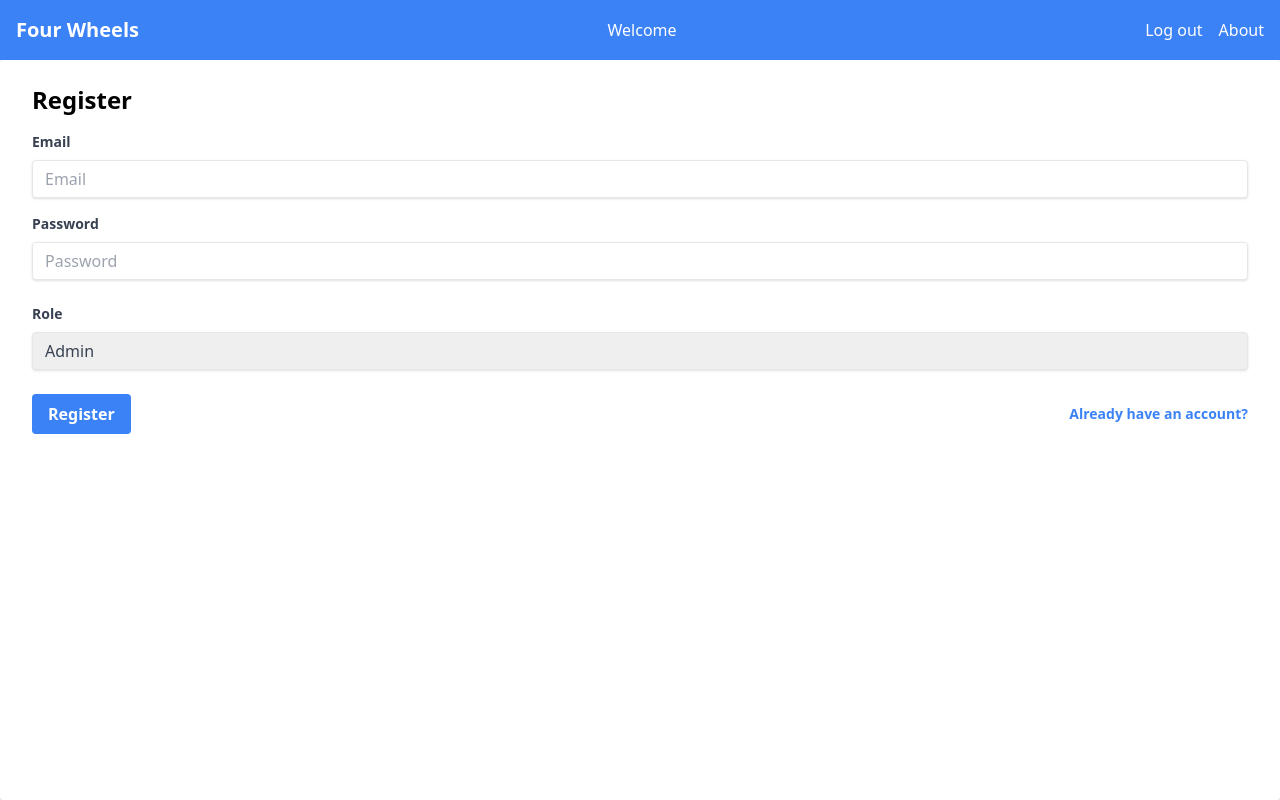
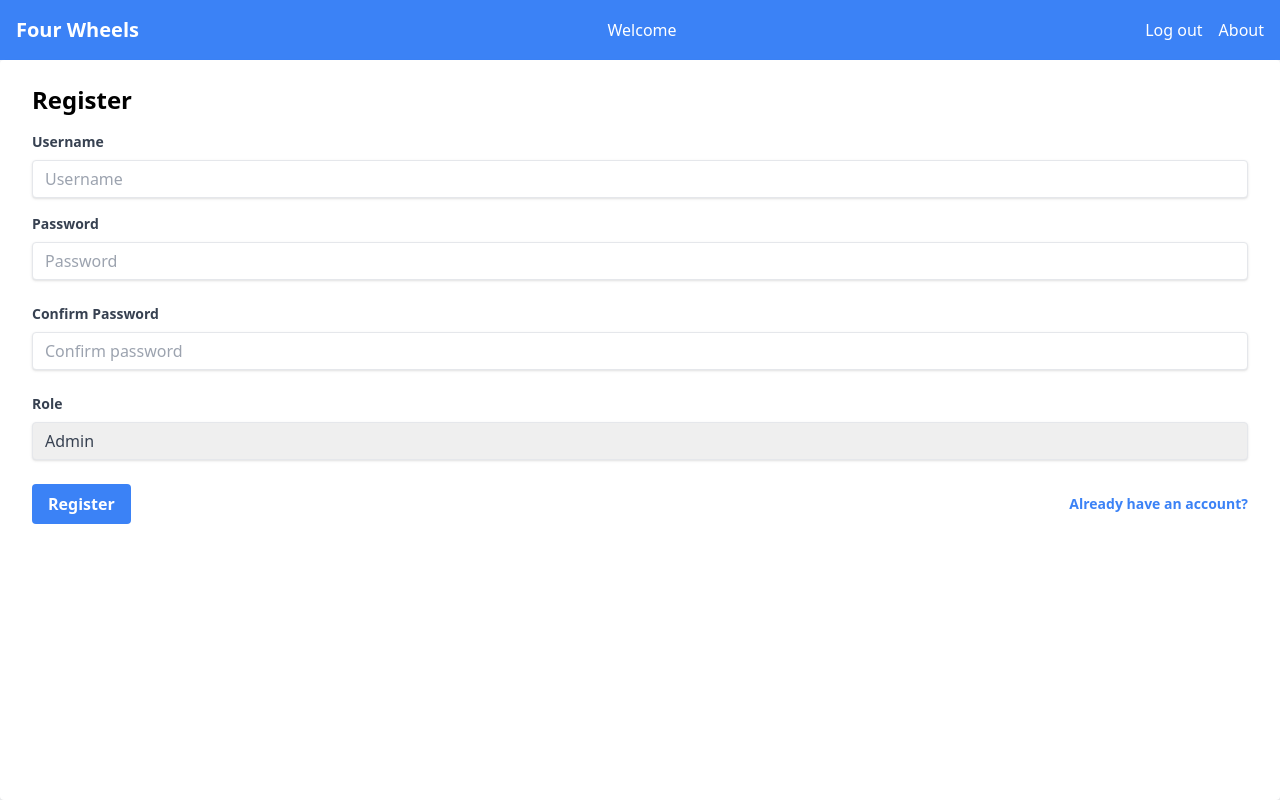
Before and after one commit to HieuJamesNg204/vuejs-four-wheels, a Vue app: page /fourwheels/register in a window 1280 px wide. Built offline with nearby package versions, Linux system fonts and the light colour scheme.

Commit message:
Update four wheels frontend

```diff
--- a/src/pages/Automakers.vue
+++ b/src/pages/Automakers.vue
@@ -6,15 +6,24 @@ import { useRouter } from "vue-router";
 const router = useRouter();
 
 const automakers = ref([]);
+const userRole = ref('');
 
 onMounted(async () => {
-    const token = localStorage.getItem("token");
+    const token = localStorage.getItem('token');
     if (!token) {
-        alert("You need to log in to proceed!");
-        router.push("/fourwheels/login");
+        alert('You need to log in to proceed!');
+        router.push('/fourwheels/login');
     }
 
     try {
+        const userRes = await axios.get('http://localhost:3000/fourwheels/auth', {
+            headers: {
+                'x-auth-token': `${token}`,
+            },
+        });
+
+        userRole.value = userRes.data.role;
+
         const res = await axios.get('http://localhost:3000/fourwheels/automakers', {
             headers: {
                 'x-auth-token': `${token}`,
@@ -24,9 +33,22 @@ onMounted(async () => {
         console.log('Automakers response:', res.data);
         automakers.value = res.data;
     } catch (error) {
+        if (error.response) {
+            const statusCode = error.response.status;
+
+            if (statusCode === 401) {
+                localStorage.setItem('token', '');
                 localStorage.setItem('username', '');
                 alert('Session Expired! Please log in again to proceed!');
                 router.push('/fourwheels/login');
+            } else {
+                console.error('An unexpected error occurred:', error);
+                alert('An unexpected error occurred.');
+            }
+        } else {
+            console.error('An unexpected error occurred:', error);
+            alert('An unexpected error occurred.');
+        }
     }
 });
 
@@ -67,7 +89,7 @@ const viewAutomakerInfo = (id) => {
 
 <template>
     <div class="container mx-auto p-4">
-        <div class="flex mb-4">
+        <div v-if="userRole === 'admin'" class="flex mb-4">
             <button class="btn-primary" @click="createAutomaker">
                 Create Automaker
             </button>
@@ -87,10 +109,11 @@ const viewAutomakerInfo = (id) => {
                 <td class="py-2 px-4 border-b">{{ automaker._id }}</td>
                 <td class="py-2 px-4 border-b">{{ automaker.name }}</td>
                 <td class="py-2 px-4 border-b">
-                <button class="btn-edit" @click="editAutomaker(automaker._id)">
+                <button v-if="userRole === 'admin'" class="btn-edit" @click="editAutomaker(automaker._id)">
                     Edit
                 </button>
                 <button
+                    v-if="userRole === 'admin'"
                     class="btn-delete"
                     @click="deleteAutomaker(automaker._id)"
                 >
--- a/src/pages/CreateAutomaker.vue
+++ b/src/pages/CreateAutomaker.vue
@@ -9,10 +9,27 @@ const text = ref('');
 
 const token = localStorage.getItem('token');
 
-onMounted(() => {
+onMounted(async () => {
     if (!token) {
         alert('You need to log in to proceed');
         router.push('/fourwheels/login');
+    }
+
+    try {
+        const userRes = await axios.get('http://localhost:3000/fourwheels/auth', {
+            headers: {
+                'x-auth-token': `${token}`
+            }
+        });
+
+        const userRole = userRes.data.role;
+
+        if (userRole === 'customer') {
+            alert('Sorry. you don\'t have permission to access this page :(');
+            router.back();
+        }
+    } catch (error) {
+        //
     }
 });
 
@@ -34,9 +51,24 @@ const handleCreate = async () => {
         alert('Automaker created');
         router.push('/fourwheels/automakers');
     } catch (error) {
-        localStorage.setItem('username', '');
-        alert('Session Expired! Please log in again to proceed!');
-        router.push('/fourwheels/login');
+        if (error.response) {
+            const statusCode = error.response.status;
+
+            if (statusCode === 401) {
+                localStorage.setItem('username', '');
+                localStorage.setItem('token', '');
+                alert('Session Expired! Please log in again to proceed!');
+                router.push('/fourwheels/login');
+            } else if (statusCode === 400) {
+                alert('Bad request. Please check your input.');
+            } else {
+                console.error('An unexpected error occurred:', error);
+                alert('An unexpected error occurred.');
+            }
+        } else {
+            console.error('An unexpected error occurred:', error);
+            alert('An unexpected error occurred.');
+        }
     }
 };
 </script>
--- a/src/pages/EditAutomaker.vue
+++ b/src/pages/EditAutomaker.vue
@@ -4,6 +4,7 @@ import { ref, onMounted } from 'vue';
 import { useRoute, useRouter } from 'vue-router';
 
 const text = ref('');
+
 const route = useRoute();
 const router = useRouter();
 
@@ -16,19 +17,49 @@ onMounted(async () => {
     }
 
     try {
-        const carById = await axios.get(
+        const userRes = await axios.get('http://localhost:3000/fourwheels/auth', {
+            headers: {
+                'x-auth-token': `${token}`
+            }
+        });
+
+        const userRole = userRes.data.role;
+
+        if (userRole === 'customer') {
+            alert('Sorry. you don\'t have permission to access this page :(');
+            router.back();
+        }
+
+        const automakerRes = await axios.get(
             `http://localhost:3000/fourwheels/automakers/${route.params.id}`,
             {
                 headers: {
-                    'x-auth-token': token
+                    'x-auth-token': `${token}`
                 }
             }
         );
 
-        text.value = carById.data.name;
+        text.value = automakerRes.data.name;
     } catch (error) {
-        alert('Automaker not found :(');
-        router.push('/fourwheels/automakers');
+        if (error.response) {
+            const statusCode = error.response.status;
+
+            if (statusCode === 401) {
+                localStorage.setItem('username', '');
+                localStorage.setItem('token', '');
+                alert('Session Expired! Please log in again to proceed!');
+                router.push('/fourwheels/login');
+            } else if (statusCode === 404) {
+                alert('Automaker not found :(');
+                router.back();
+            } else {
+                console.error('An unexpected error occurred:', error);
+                alert('An unexpected error occurred.');
+            }
+        } else {
+            console.error('An unexpected error occurred:', error);
+            alert('An unexpected error occurred.');
+        }
     }
 })
 
@@ -50,9 +81,22 @@ const handleEdit = async () => {
         alert('Automaker updated');
         router.push('/fourwheels/automakers');
     } catch (error) {
-        localStorage.setItem('username', '');
-        alert('Session Expired! Please log in again to proceed!');
-        router.push('/fourwheels/login');
+        if (error.response) {
+            const statusCode = error.response.status;
+
+            if (statusCode === 401) {
+                localStorage.setItem('username', '');
+                localStorage.setItem('token', '');
+                alert('Session Expired! Please log in again to proceed!');
+                router.push('/fourwheels/login');
+            } else {
+                console.error('An unexpected error occurred:', error);
+                alert('An unexpected error occurred.');
+            }
+        } else {
+            console.error('An unexpected error occurred:', error);
+            alert('An unexpected error occurred.');
+        }
     }
 };
 </script>
--- a/src/pages/Login.vue
+++ b/src/pages/Login.vue
@@ -32,14 +32,14 @@ const handleLogin = async () => {
         <h1 class="text-2xl font-bold mb-4">Login</h1>
         <form>
             <div class="mb-4">
-                <label class="block text-gray-700 text-sm font-bold mb-2" for="email">
-                    Email
+                <label class="block text-gray-700 text-sm font-bold mb-2" for="username">
+                    Username
                 </label>
                 <input
                     class="shadow appearance-none border rounded w-full py-2 px-3 text-gray-700 leading-tight focus:outline-none focus:shadow-outline"
-                    id="email"
-                    type="email"
-                    placeholder="Email"
+                    id="username"
+                    type="text"
+                    placeholder="Username"
                     v-model="username"
                 />
             </div>
--- a/src/pages/NotFound.vue
+++ b/src/pages/NotFound.vue
@@ -1,8 +1,13 @@
+<script setup>
+import { useRouter } from 'vue-router';
+const router = useRouter();
+</script>
+
 <template>
     <div class="not-found">
         <h1>404 :(</h1>
         <p>Oops! The page you are looking for doesn't exist</p>
-        <router-link to="/fourwheels" class="home-link">Go back to Homepage</router-link>
+        <button @click="router.back()" class="back-link">Go back</button>
     </div>
 </template>
 
@@ -28,7 +33,7 @@ p {
     margin: 1rem 0;
 }
 
-.home-link {
+.back-link {
     margin-top: 1rem;
     padding: 0.5rem 1.5rem;
     font-size: 1rem;
--- a/src/pages/Register.vue
+++ b/src/pages/Register.vue
@@ -7,9 +7,15 @@ const router = useRouter();
 
 const username = ref('');
 const password = ref('');
+const passwordConfirmation = ref('');
 const role = ref('admin');
 
 const register = async () => {
+    if (password.value !== passwordConfirmation.value) {
+        alert('Passwords do not match!');
+        return;
+    }
+
     try {
         const response = await axios.post('http://localhost:3000/fourwheels/auth/register', {
             username: username.value,
@@ -30,14 +36,14 @@ const register = async () => {
         <h1 class="text-2xl font-bold mb-4">Register</h1>
         <form>
             <div class="mb-4">
-                <label class="block text-gray-700 text-sm font-bold mb-2" for="email">
-                    Email
+                <label class="block text-gray-700 text-sm font-bold mb-2" for="username">
+                    Username
                 </label>
                 <input
                     class="shadow appearance-none border rounded w-full py-2 px-3 text-gray-700 leading-tight focus:outline-none focus:shadow-outline"
-                    id="email"
-                    type="email"
-                    placeholder="Email"
+                    id="username"
+                    type="text"
+                    placeholder="Username"
                     v-model="username"
                 />
             </div>
@@ -54,6 +60,21 @@ const register = async () => {
                     type="password"
                     placeholder="Password"
                     v-model="password"
+                />
+            </div>
+            <div class="mb-6">
+                <label
+                    class="block text-gray-700 text-sm font-bold mb-2"
+                    for="password"
+                >
+                    Confirm Password
+                </label>
+                <input
+                    class="shadow appearance-none border rounded w-full py-2 px-3 text-gray-700 leading-tight focus:outline-none focus:shadow-outline"
+                    id="password"
+                    type="password"
+                    placeholder="Confirm password"
+                    v-model="passwordConfirmation"
                 />
             </div>
             <div class="mb-6">
--- a/src/router/index.js
+++ b/src/router/index.js
@@ -19,7 +19,7 @@ const routes = [
     { path: '/fourwheels/automakers/:id', component: AutomakerDetail },
 
     { path: '/fourwheels/about', component: About },
-    { path: '/fourwheels', redirect: '/fourwheels/login' },
+    { path: '/fourwheels', redirect: '/fourwheels/automakers' },
     { path: '/fourwheels/:pathMatch(.*)*', component: NotFound }
 ];
 
```
Also changed, not shown: src/pages/Cars.vue (renamed from src/pages/Home.vue). Lines whose indentation alone changed are shown as unchanged.
